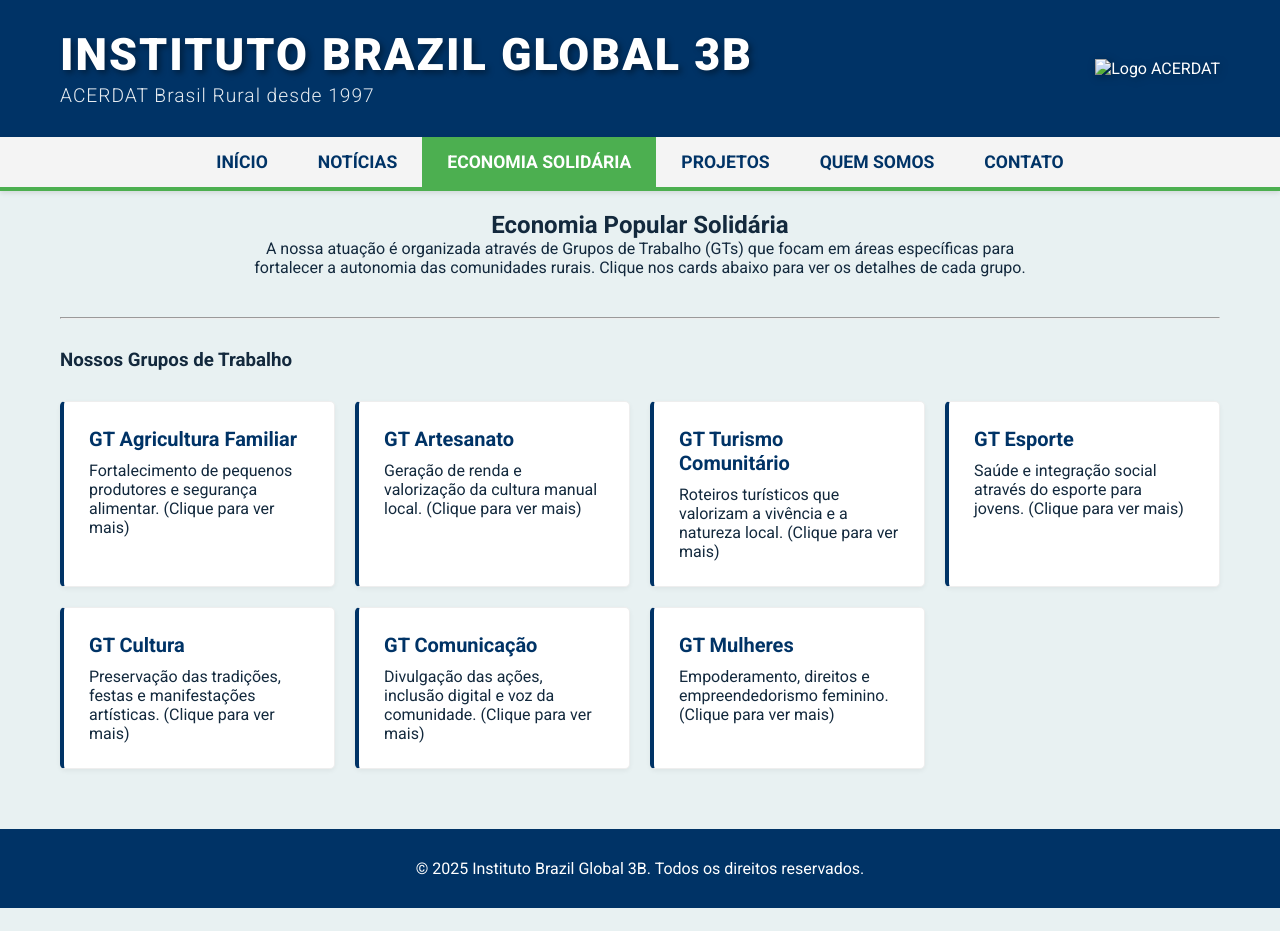
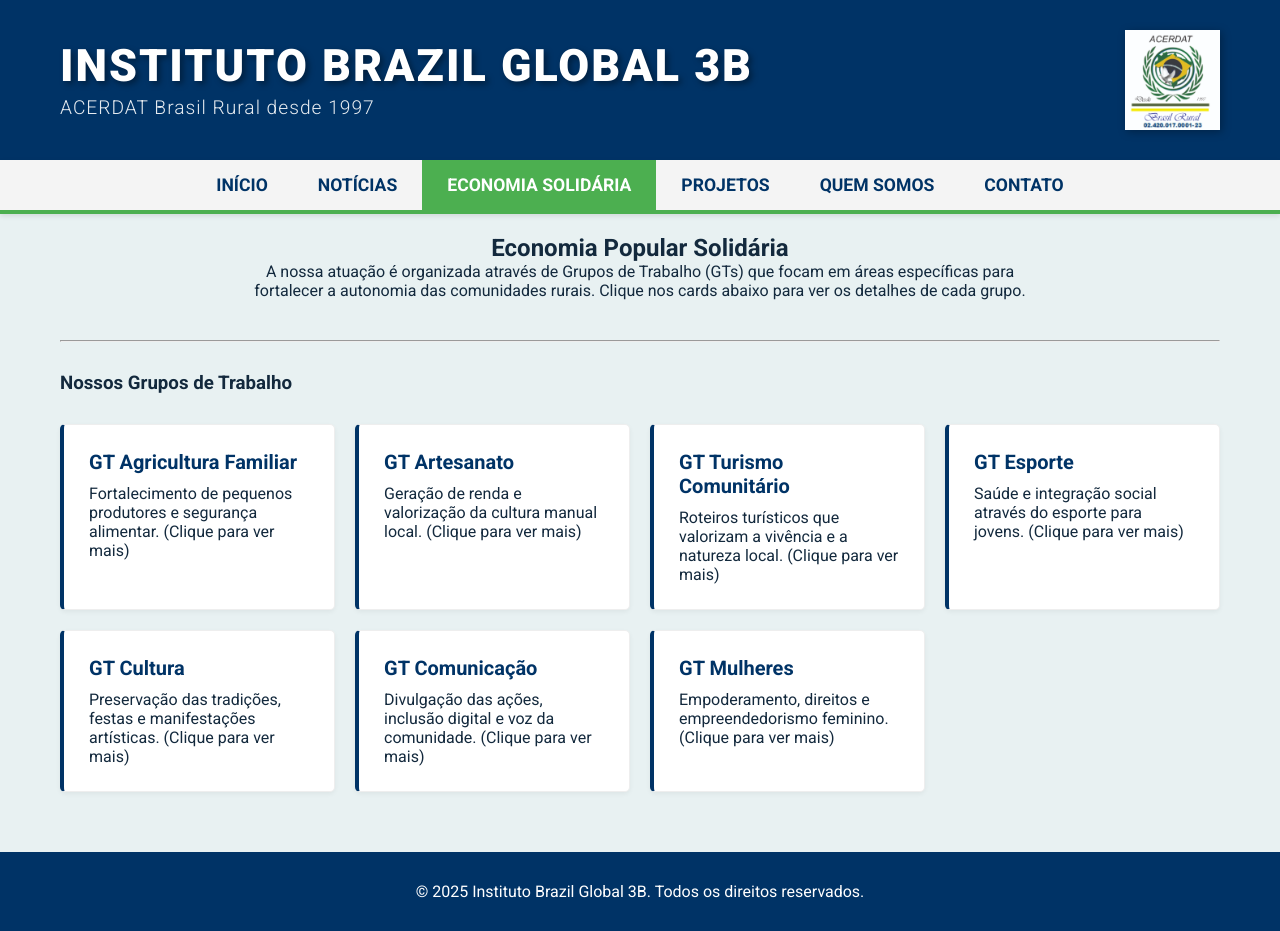
Before and after one commit to micheltere/site-acerdat-temp, a plain HTML site: page economia-solidaria.html in a window 1280 px wide. Before the commit the page ends 908 px from the top, so only its background shows below. Drawn offline with nearby package versions, Linux system fonts and the light colour scheme.

Commit message:
resolvendo a logo do header da página economia solidária

```diff
--- a/economia-solidaria.html
+++ b/economia-solidaria.html
@@ -18,7 +18,7 @@
                     <p class="subtitle">ACERDAT Brasil Rural desde 1997</p>
                 </div>
                 <div class="header-logo">
-                    <img src="imagens/logo-acerdat.png" alt="Logo ACERDAT">
+                    <img src="imagens/logo-acerdat.jpg" alt="Logo ACERDAT">
                 </div>
             </div>
         </div>
```
